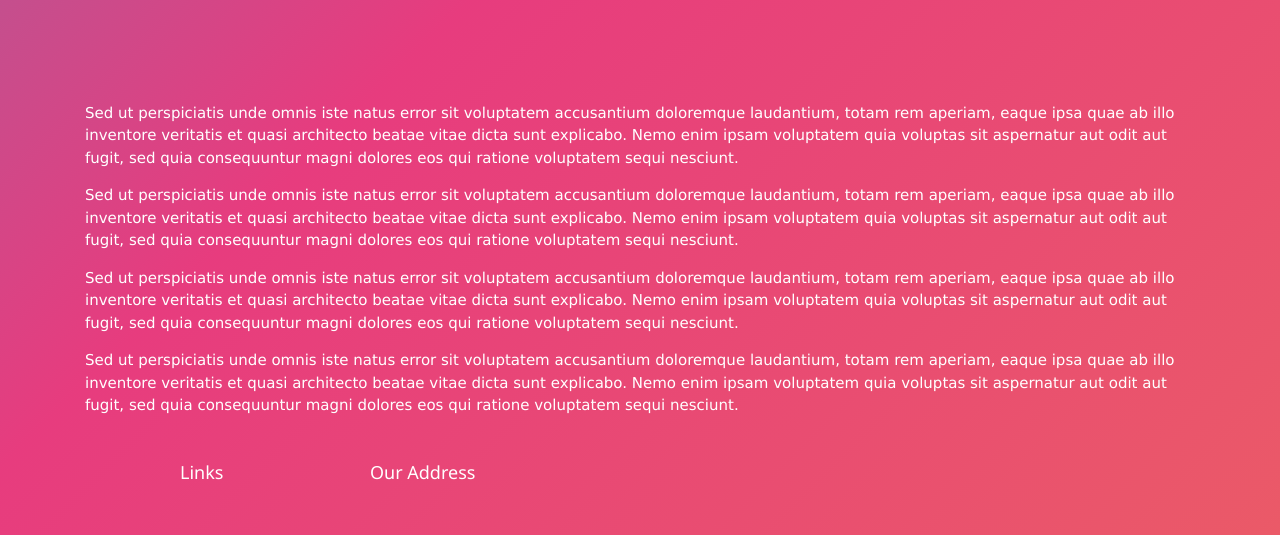
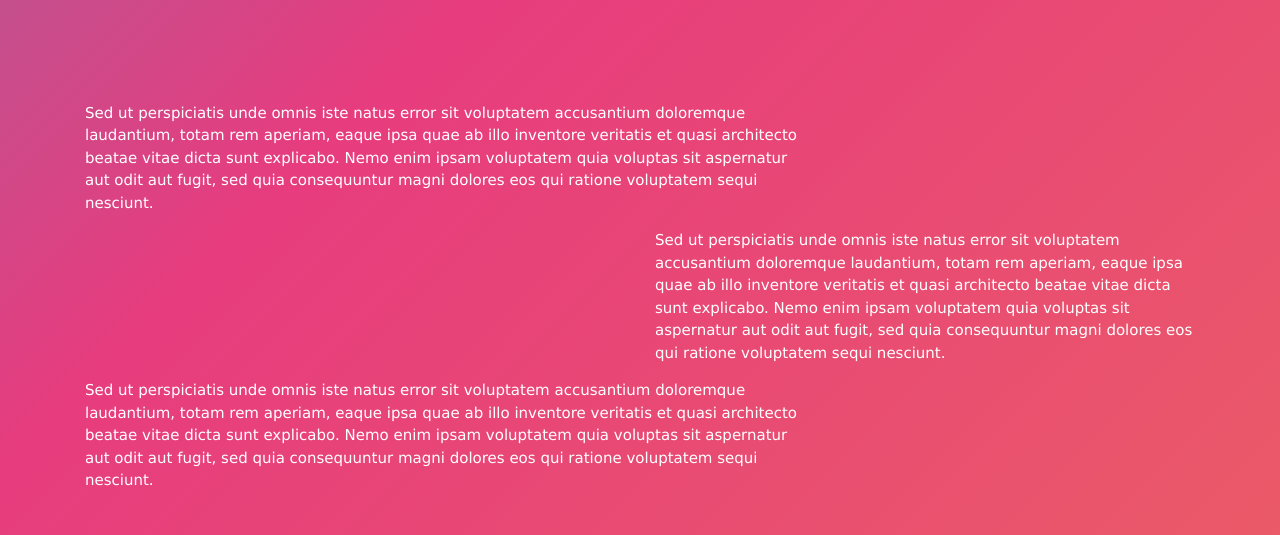
Before and after one commit to couscous99/Test-Site, a plain HTML site: page index.html in a window 1280 px wide. Shown: the part 231-766 px from the top of the page. Drawn offline with nearby package versions, Linux system fonts and the light colour scheme.

Commit message:
third commit

```diff
--- a/index.html
+++ b/index.html
@@ -53,16 +53,24 @@
     </header>
 
     <div class="container">
-    	<p>Sed ut perspiciatis unde omnis iste natus error sit voluptatem accusantium doloremque laudantium, totam rem aperiam, eaque ipsa quae ab illo inventore veritatis et quasi architecto beatae vitae dicta sunt explicabo. Nemo enim ipsam voluptatem quia voluptas sit aspernatur aut odit aut fugit, sed quia consequuntur magni dolores eos qui ratione voluptatem sequi nesciunt. </p>
-    	<p>Sed ut perspiciatis unde omnis iste natus error sit voluptatem accusantium doloremque laudantium, totam rem aperiam, eaque ipsa quae ab illo inventore veritatis et quasi architecto beatae vitae dicta sunt explicabo. Nemo enim ipsam voluptatem quia voluptas sit aspernatur aut odit aut fugit, sed quia consequuntur magni dolores eos qui ratione voluptatem sequi nesciunt. </p>
-    	<p>Sed ut perspiciatis unde omnis iste natus error sit voluptatem accusantium doloremque laudantium, totam rem aperiam, eaque ipsa quae ab illo inventore veritatis et quasi architecto beatae vitae dicta sunt explicabo. Nemo enim ipsam voluptatem quia voluptas sit aspernatur aut odit aut fugit, sed quia consequuntur magni dolores eos qui ratione voluptatem sequi nesciunt. </p>
-    	<p>Sed ut perspiciatis unde omnis iste natus error sit voluptatem accusantium doloremque laudantium, totam rem aperiam, eaque ipsa quae ab illo inventore veritatis et quasi architecto beatae vitae dicta sunt explicabo. Nemo enim ipsam voluptatem quia voluptas sit aspernatur aut odit aut fugit, sed quia consequuntur magni dolores eos qui ratione voluptatem sequi nesciunt. </p>
+        <div class="row row-content">
+
+            <div class="col-md-8"><p>Sed ut perspiciatis unde omnis iste natus error sit voluptatem accusantium doloremque laudantium, totam rem aperiam, eaque ipsa quae ab illo inventore veritatis et quasi architecto beatae vitae dicta sunt explicabo. Nemo enim ipsam voluptatem quia voluptas sit aspernatur aut odit aut fugit, sed quia consequuntur magni dolores eos qui ratione voluptatem sequi nesciunt. </p></div>
+            <div class="col-md-4"></div>
+            <div class="col-md-6"></div>
+            <div class="col-md-6"><p>Sed ut perspiciatis unde omnis iste natus error sit voluptatem accusantium doloremque laudantium, totam rem aperiam, eaque ipsa quae ab illo inventore veritatis et quasi architecto beatae vitae dicta sunt explicabo. Nemo enim ipsam voluptatem quia voluptas sit aspernatur aut odit aut fugit, sed quia consequuntur magni dolores eos qui ratione voluptatem sequi nesciunt. </p></div>
+            <div class="col-md-8"><p>Sed ut perspiciatis unde omnis iste natus error sit voluptatem accusantium doloremque laudantium, totam rem aperiam, eaque ipsa quae ab illo inventore veritatis et quasi architecto beatae vitae dicta sunt explicabo. Nemo enim ipsam voluptatem quia voluptas sit aspernatur aut odit aut fugit, sed quia consequuntur magni dolores eos qui ratione voluptatem sequi nesciunt. </p></div>
+            <div class="col-md-4"></div>
+            <div class="col-md-2"></div>
+            <div class="col-md-10"><p>Sed ut perspiciatis unde omnis iste natus error sit voluptatem accusantium doloremque laudantium, totam rem aperiam, eaque ipsa quae ab illo inventore veritatis et quasi architecto beatae vitae dicta sunt explicabo. Nemo enim ipsam voluptatem quia voluptas sit aspernatur aut odit aut fugit, sed quia consequuntur magni dolores eos qui ratione voluptatem sequi nesciunt. </p></div>
+        </div>
     </div>
+
 
     <footer class="footer">
         <div class="container">
             <div class="row">
-                <div class="col-4 offset-1 col-sm-2">
+                <div class="col-4 col-sm-2">
                     <h5>Links</h5>
                     <ul class="list-unstyled">
                         <li><a href="#">Home</a></li>
@@ -96,6 +104,7 @@
            </div>
            <div class="row justify-content-center">
                 <div class="col-auto">
+                    <div>&nbsp;</div>
                     <p>© Copyright 2018 Lmao</p>
                 </div>
            </div>
```
